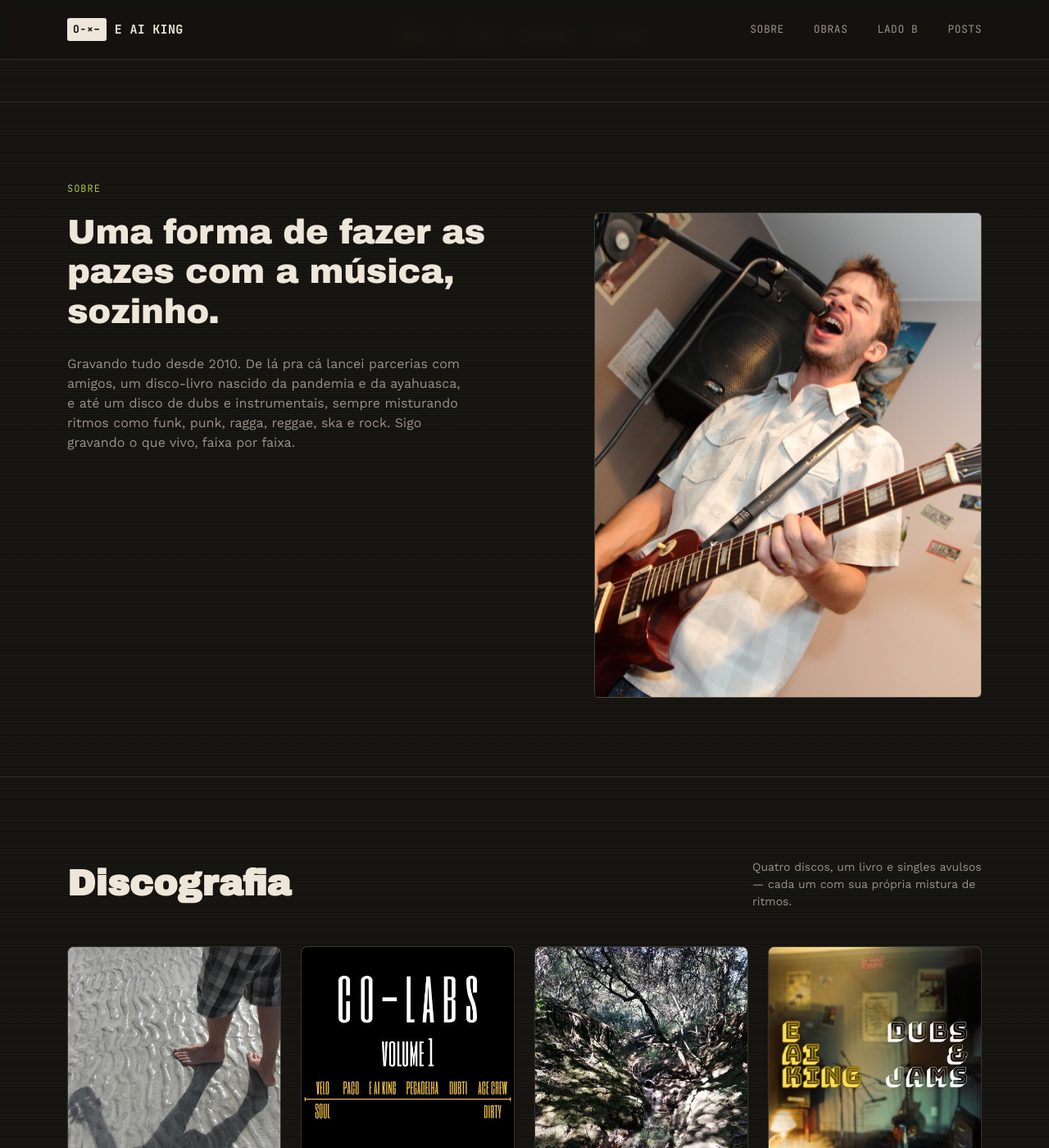
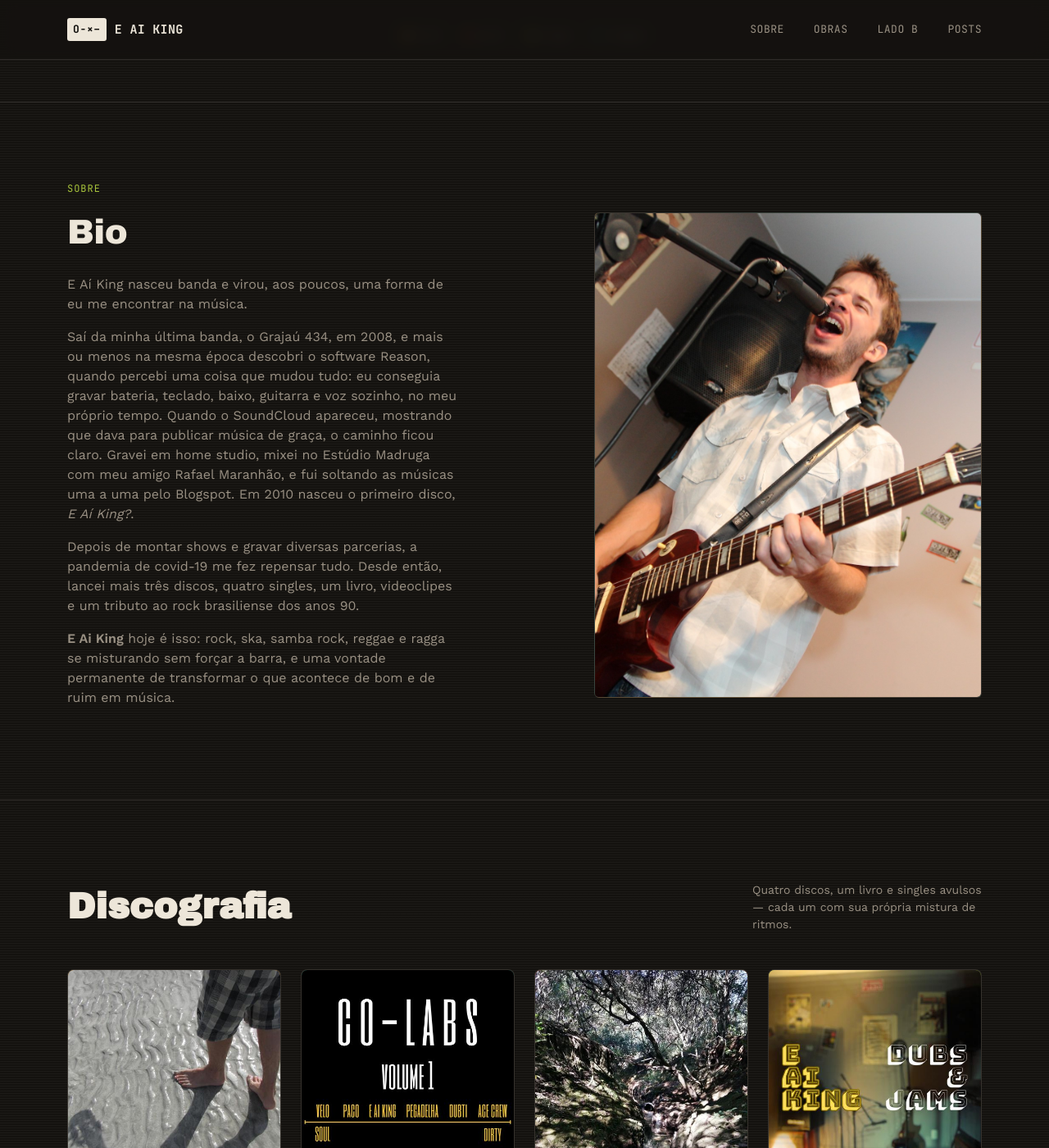
Before and after one commit to srcaetano/eaiking.github.io, a Jekyll site: the page built from index.html, in a window 1280 px wide and 1400 px high, scrolled down 764 px. Shown: the whole window at 82% size. Built offline with Jekyll 4.4.1, drawn with Linux system fonts in a browser that asks for light colours.

Commit message:
Revise bio content in index.html
Updated bio section with new content and removed old text.

```diff
--- a/index.html
+++ b/index.html
@@ -85,12 +85,19 @@ title: E Aí King
       <span class="eyebrow">Sobre</span>
       <div class="bio-grid">
         <div>
-          <blockquote>Uma forma de fazer as pazes com a música, sozinho.</blockquote>
-            <p>
-              Gravando tudo desde 2010. De lá pra cá lancei parcerias com amigos, um disco-livro nascido da pandemia e da ayahuasca, e até um disco de dubs e instrumentais, sempre misturando ritmos como funk, punk, ragga, reggae, ska e rock. Sigo gravando o que vivo, faixa por faixa.
-            </p>
+          <blockquote>Bio</blockquote>
+          <!-- <p>
+            Gravando tudo desde 2010. De lá pra cá lancei parcerias com amigos, um disco-livro nascido da pandemia e da ayahuasca, e até um disco de dubs e instrumentais, sempre misturando ritmos como funk, punk, ragga, reggae, ska e rock. Sigo gravando o que vivo, faixa por faixa.
+          </p> -->
           <!-- <p>Saiu de uma banda em 2008 e descobriu que dava pra gravar bateria, teclado, baixo, guitarra e voz sem depender de mais ninguém. Publicou faixa a faixa pelo Blogspot antes do Spotify existir — em 2010 nasceu o primeiro disco.</p>
           <p>Hoje é isso: rock, ska, samba rock e dancehall se misturando sem forçar a barra, transformando o que acontece de bom e de ruim em música.</p> -->
+          <p>E Aí King nasceu banda e virou, aos poucos, uma forma de eu me encontrar na música.</p>
+
+          <p>Saí da minha última banda, o <a href="https://onerpm.link/672140418442" target="_blank" rel="noopener noreferrer">Grajaú 434</a>, em 2008, e mais ou menos na mesma época descobri o software <a href="https://www.reasonstudios.com/" target="_blank" rel="noopener noreferrer">Reason</a>, quando percebi uma coisa que mudou tudo: eu conseguia gravar bateria, teclado, baixo, guitarra e voz sozinho, no meu próprio tempo. Quando o <a href="http://soundcloud.com/e-ai-king" target="_blank" rel="noopener noreferrer">SoundCloud</a> apareceu, mostrando que dava para publicar música de graça, o caminho ficou claro. Gravei em home studio, mixei no <a href="https://www.estudiomadruga.com.br/" target="_blank" rel="noopener noreferrer">Estúdio Madruga</a> com meu amigo <a href="https://www.instagram.com/maranhaotrampa/"  target="_blank" rel="noopener noreferrer">Rafael Maranhão</a>, e fui soltando as músicas uma a uma pelo <a href="http://eaiking.blogspot.com/"  target="_blank" rel="noopener noreferrer">Blogspot</a>. Em 2010 nasceu o primeiro disco, <a href="https://onerpm.link/2492153310" target="_blank" rel="noopener noreferrer"><em>E Aí King?</em></a>.</p>
+
+          <p>Depois de montar shows e gravar diversas parcerias, a pandemia de covid-19 me fez repensar tudo. Desde então, lancei mais três discos, quatro singles, um livro, videoclipes e um tributo ao rock brasiliense dos anos 90.</p>
+
+          <p><strong>E Ai King</strong> hoje é isso: rock, ska, samba rock, reggae e ragga se misturando sem forçar a barra, e uma vontade permanente de transformar o que acontece de bom e de ruim em música.</p>
         </div>
         <div class="bio-photo">
           <img src="photos/Imgs_estudio_12_IMG_2127_quadrada.JPG" alt="E Ai King" loading="lazy"><!-- retrato do artista — placeholder -->
```
